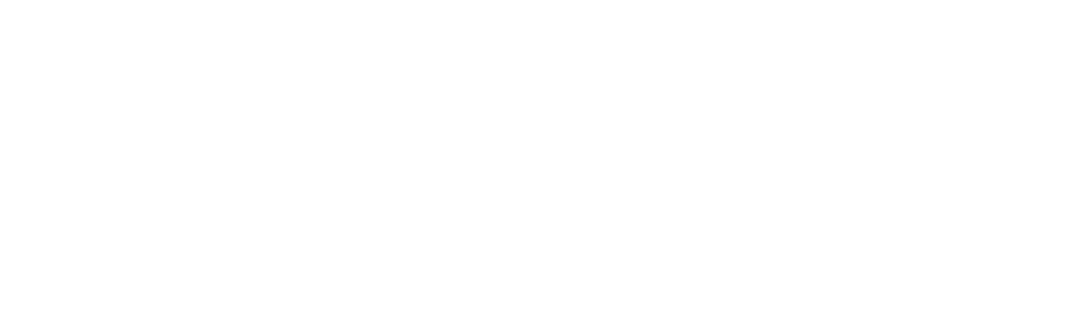
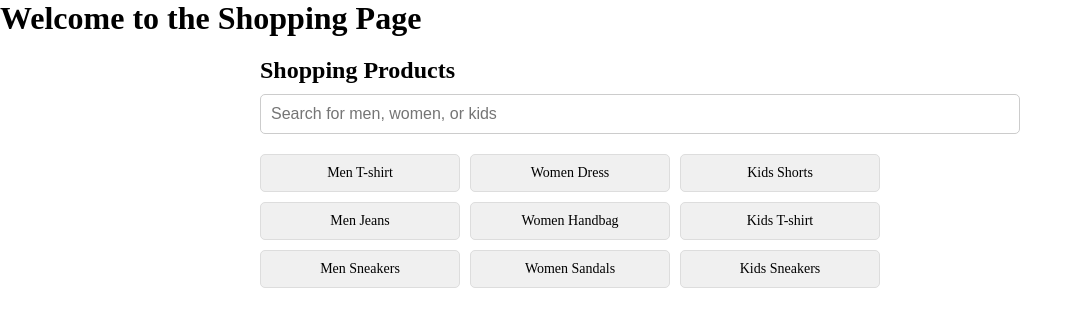
Before and after one commit to Sumitpal0572/TataCliq-Clone, a React (Vite) app in the folder Tata_cliq/: page /shopping in a window 1280 px wide. Before the commit this address had no page. Shown: the top 326 px of the page, without its empty margins (0-1083 px from the left). Built offline with nearby package versions, Linux system fonts and the light colour scheme.

Commit message:
Productpage added

```diff
--- a/Tata_cliq/src/App.jsx
+++ b/Tata_cliq/src/App.jsx
@@ -2,6 +2,7 @@
 import { BrowserRouter as Router, Routes, Route } from "react-router-dom";
 import Home from "./pages/Home";
 import SignInForm from "./components/SignInForm";
+import Shopping from "./pages/Shopping";
 
 const App = () => {
   return (
@@ -9,6 +10,7 @@
       <Routes>
         <Route path="/" element={<Home />} />
         <Route path="/SignIn" element={<SignInForm />} />
+        <Route path="/shopping" element={<Shopping />} />
       </Routes>
     </Router>
   );
--- a/Tata_cliq/src/components/Footer.jsx
+++ b/Tata_cliq/src/components/Footer.jsx
@@ -1,4 +1,5 @@
 import React from "react";
+import { Link } from "react-router-dom";
 import "./Footer.css";
 
 const Footer = () => {
@@ -35,7 +36,8 @@
           <h3>Customer Service</h3>
           <ul>
             <li>
-              <a href="#">Shopping</a>
+              {/* <a to="/shopping">Shopping</a> */}
+              <Link to="/shopping">Shopping</Link>
             </li>
             <li>
               <a href="#">Offers & Promotions</a>
--- /dev/null
+++ b/Tata_cliq/src/components/ProductsPage.css
@@ -0,0 +1,31 @@
+.products-container {
+  padding: 20px;
+  max-width: 800px;
+  margin: 0 auto;
+}
+
+.search-input {
+  width: 100%;
+  padding: 10px;
+  margin-bottom: 20px;
+  font-size: 16px;
+  border: 1px solid #ccc;
+  border-radius: 5px;
+}
+
+.products-list {
+  display: flex;
+  flex-wrap: wrap;
+  gap: 10px;
+}
+
+.product-item {
+  background-color: #f0f0f0;
+  padding: 10px;
+  border: 1px solid #ddd;
+  border-radius: 5px;
+  width: 100%;
+  max-width: 200px;
+  text-align: center;
+  font-size: 14px;
+}
--- /dev/null
+++ b/Tata_cliq/src/components/ProductsPage.jsx
@@ -0,0 +1,51 @@
+import React, { useState } from "react";
+import "./ProductsPage.css";
+
+const products = [
+  { id: 1, name: "Men T-shirt", category: "men" },
+  { id: 2, name: "Women Dress", category: "women" },
+  { id: 3, name: "Kids Shorts", category: "kids" },
+  { id: 4, name: "Men Jeans", category: "men" },
+  { id: 5, name: "Women Handbag", category: "women" },
+  { id: 6, name: "Kids T-shirt", category: "kids" },
+  { id: 7, name: "Men Sneakers", category: "men" },
+  { id: 8, name: "Women Sandals", category: "women" },
+  { id: 9, name: "Kids Sneakers", category: "kids" },
+];
+
+const ProductsPage = () => {
+  const [searchTerm, setSearchTerm] = useState("");
+
+  const handleInputChange = (e) => {
+    setSearchTerm(e.target.value.toLowerCase());
+  };
+
+  const filteredProducts = products.filter((product) =>
+    product.category.includes(searchTerm)
+  );
+
+  return (
+    <div className="products-container">
+      <h2>Shopping Products</h2>
+      <input
+        type="text"
+        placeholder="Search for men, women, or kids"
+        onChange={handleInputChange}
+        className="search-input"
+      />
+      <div className="products-list">
+        {filteredProducts.length > 0 ? (
+          filteredProducts.map((product) => (
+            <div key={product.id} className="product-item">
+              {product.name}
+            </div>
+          ))
+        ) : (
+          <p>No products found for "{searchTerm}"</p>
+        )}
+      </div>
+    </div>
+  );
+};
+
+export default ProductsPage;
--- /dev/null
+++ b/Tata_cliq/src/pages/Shopping.jsx
@@ -0,0 +1,13 @@
+import React from "react";
+import ProductsPage from "../components/ProductsPage";
+
+const Shopping = () => {
+  return (
+    <div>
+      <h1>Welcome to the Shopping Page</h1>
+      <ProductsPage />
+    </div>
+  );
+};
+
+export default Shopping;
```
Also changed, not shown: Tata_cliq/src/pages/SignInSignUpPages.jsx (+10 -10 lines), Tata_cliq/src/pages/ProductDetails.jsx (deleted).
